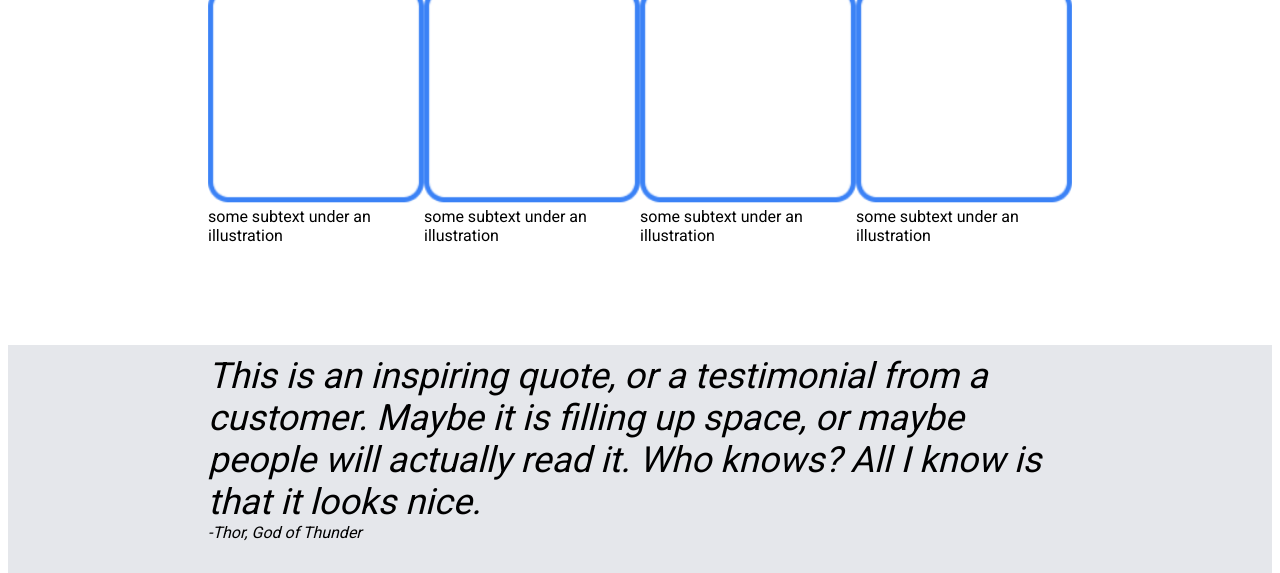
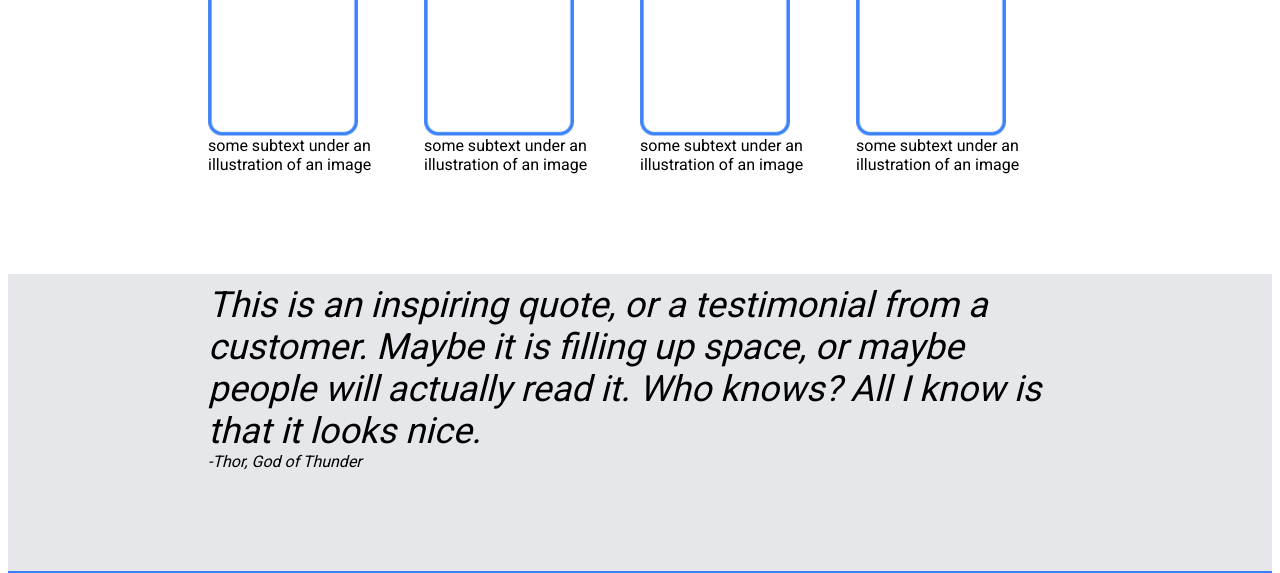
Before and after one commit to rahulwankhede/odin-landing-page, a plain HTML site: page index.html in a window 1280 px wide. Shown: the part 527-1100 px from the top of the page. Drawn offline with Linux system fonts and the light colour scheme.

Commit message:
make section1 somewhat look like example

```diff
--- a/index.html
+++ b/index.html
@@ -45,20 +45,20 @@
     </div>
     <div class="squares">
         <div class="square1">
-            <img src="images/square.png" alt="square" width="100" height="100">
-            some subtext under an illustration
+            <img src="images/square.png" alt="square" style="max-width: 150px">
+            <div class="square-text"> some subtext under an illustration of an image </div>
         </div>
         <div class="square2">
-            <img src="images/square.png" alt="square" width="100" height="100">
-            some subtext under an illustration
+            <img src="images/square.png" alt="square" style="max-width: 150px">
+            <div class="square-text"> some subtext under an illustration of an image </div>
         </div>
         <div class="square3">
-            <img src="images/square.png" alt="square" width="100" height="100">
-            some subtext under an illustration
+            <img src="images/square.png" alt="square" style="max-width: 150px">
+            <div class="square-text"> some subtext under an illustration of an image </div>
         </div>
         <div class="square4">
-            <img src="images/square.png" alt="square" width="100" height="100">
-            some subtext under an illustration
+            <img src="images/square.png" alt="square" style="max-width: 150px">
+            <div class="square-text"> some subtext under an illustration of an image </div>
         </div>
     </div>
 </div>
--- a/style.css
+++ b/style.css
@@ -12,7 +12,7 @@ body{
   padding: 10px 200px 100px 200px;
 }
 
-.header-top, .header-bottom, .squares{
+.header-top, .header-bottom{
   display: flex;
 }
 
@@ -45,10 +45,6 @@ a{
 
 .header-img{
   margin-left: auto
-}
-
-.squares{
-  flex-direction: column;
 }
 
 .header .big-text{
@@ -96,9 +92,17 @@ button{
   color: #1F2937;
 }
 
+.square1, .square2, .square3, .square4{
+  display: flex;
+  flex-direction: column;
+  align-items: space-between;
+}
+
 .squares{
   display: flex;
+  flex: 1 1 0;
   flex-direction: row;
+  justify-content: space-between;
 }
 
 .section2{
```
